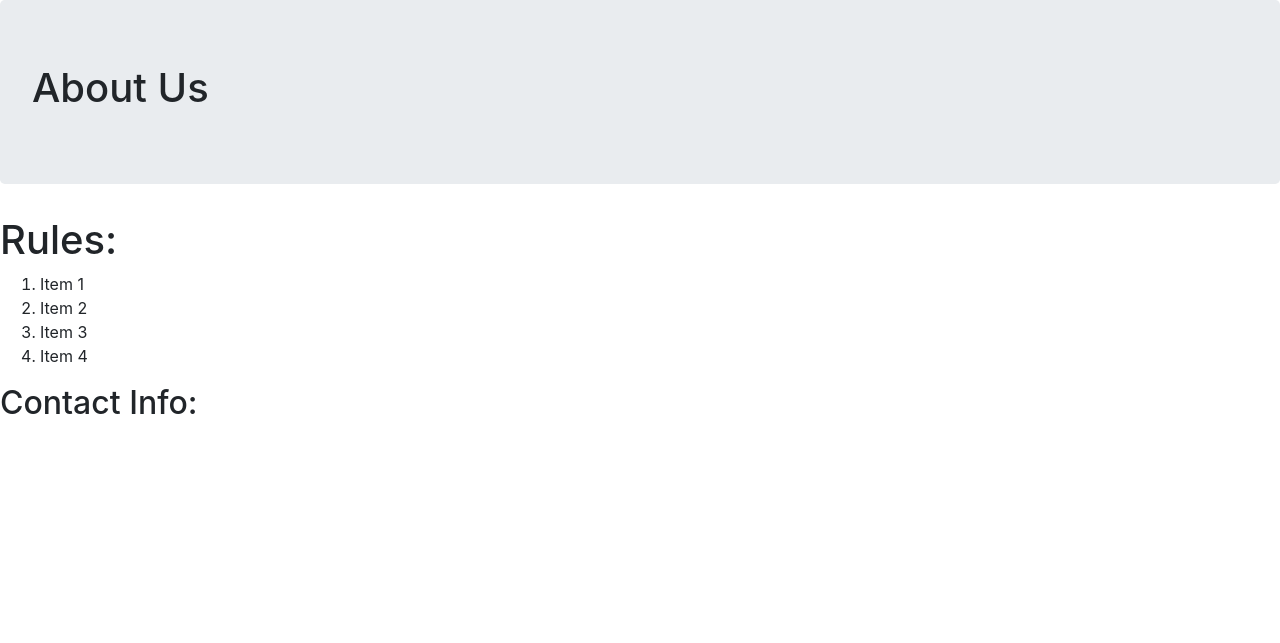
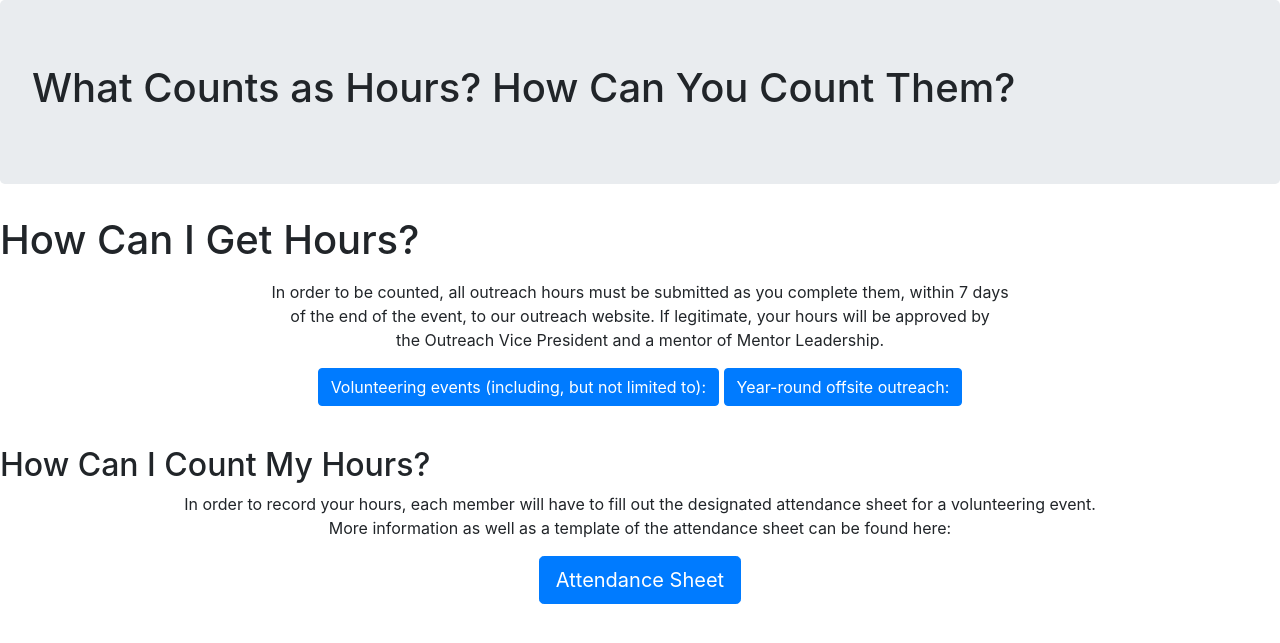
Before and after one commit to Vishwa-Muthuraman/team75_sample_site, a Flask app: page /about_us in a window 1280 px wide. Shown: the part 56-699 px from the top of the page. Run offline with Flask 2, Linux system fonts and the light colour scheme; some libraries are stand-ins or nearby versions.

Commit message:
Worked on About Us Page

```diff
--- a/templates/about_us.html
+++ b/templates/about_us.html
@@ -2,24 +2,85 @@
 {% block content %}
 
 <div class="jumbotron">
-    <h1>About Us</h1>
+    <h1>What Counts as Hours? How Can You Count Them?</h1>
 </div>
 
 <div>
-    <h1>Rules:</h1>
-    <ol>
-        <li>Item 1</li>
-        <li>Item 2</li>
-        <li>Item 3</li>
-        <li>Item 4</li>
-    </ol>
+    <h1>How Can I Get Hours?</h1>
+    <p><center>
+        In order to be counted, all outreach hours must be submitted as you complete them, within 7 days<br>
+        of the end of the event, to our outreach website. If legitimate, your hours will be approved by<br>
+        the Outreach Vice President and a mentor of Mentor Leadership.
+    </center></p>
 
+        <center><p>
+            <button class="btn btn-primary" type="button" data-toggle="collapse" data-target="#volunteering" aria-expanded="false" aria-controls="collapseExample">
+            Volunteering events (including, but not limited to):
+            </button>
+            <button class="btn btn-primary" type="button" data-toggle="collapse" data-target="#offsiteOutreach" aria-expanded="false" aria-controls="collapseExample">
+            Year-round offsite outreach:
+            </button>
+        </center></p>
+
+        <div class = collapse id = "volunteering"><div class="card card-body">
+            <p><center>
+                The following volunteering events, which are subject to change, are those we attend year-round.<br>
+                Listed next to each event is its approximate month, the potential number of hours you can earn<br>
+                for your volunteering, and the approximate number of students who will be chosen to volunteer.<br>
+                Please keep in mind that each event may span more than one day.
+            </center></p>
+                <ol>
+                    <li>Feed my Starving Children (January, 3 hours, 7 students)</li>
+                    <li>ARIS STEM Summit (February, 4 hours, 11 students)</li>
+                    <li>Triangle School Science Fair (February, 3 hours, 15 students)</li>
+                    <li>Woods Road School Science Fair (March, 2 hours, 10 students)</li>
+                    <li>HES Science Fair (March, 2 hours, 10 students)</li>
+                    <li>Amsterdam School Science Fair (April, 3 hours, 10 students)</li>
+                    <li>Relay for Life (April, 3+ hours, 7 students) </li>
+                    <li>Take Your Child To Work Day (April, 7 hours, 8 students) </li>
+                    <li>Exploration Fair (June, 4 hours, 20 students) </li>
+                    <li>Summer Enrichment (June; over 10 days, 3 hours/day, 10 students)</li>
+                    <li>4H Fair (August; over 3 days, 3 hours/day, 8 students/day)</li>
+                    <li>Rotary Fair (August; over 5 days, 5 hours/day, 10 students/day)</li>
+                    <li>Steeplechase Run (September, 5 hours, 5 students) </li>
+                    <li>Barnes and Noble (Nov-Dec; over 4 events, 5 hours/event, 3 students)</li>
+                </ol>
+            </div>
+        </div>
+
+        <div class = collapse id = "offsiteOutreach"><div class="card card-body">
+            <p><center>
+                This list contains the number of hours you can earn for outreach that is non-event volunteering.<br>
+                Each hour count next to the outreach is the exact number of hours you will earn for completing<br>
+                the task (no more, no less). Your work must be placed into the respective folder in the team<br>
+                drive for Executive Leadership to approve.
+            </center></p>
+                <ol>
+                    <li>Virtual mentoring writing one script (1 hour)</li>
+                    <li>Virtual mentoring filming one video (1.5 hours)</li>
+                    <li>WISE-in-a-Box video writing one script (1 hour)</li>
+                    <li>WISE-in-a-Box filming one video (1.5 hours)</li>
+                    <li>BoroBlast referee kit building (5 hours)</li>
+                    <li>Mentoring a FIRST team (may vary; hours must be approved by the Team Coach)</li>
+                    <li>Other outreach planning (may vary; hours will be set by the lead and Outreach Vice President)</li>
+                    <li> BoroBlast referee attending FLL events for training (may vary; hours must be approved by Adult Lead of BoroBlast Referees)</li>
+                </ol>
+            </div>
+        </div>
 </div>
 
-
+<br>
 <div>
-
-    <h2>Contact Info:</h2>
+    <h2>How Can I Count My Hours?</h2>
+    <center>
+    <p>
+        In order to record your hours, each member will have to fill out the designated attendance sheet for a volunteering event.
+        <br>More information as well as a template of the attendance sheet can be found here:
+    </p>
+    <a class="btn btn-primary btn-lg" href=https://docs.google.com/document/d/1nt5HYFtKPItSk2XPqo7jYOJvuOrfVBpuaxDOBGp5vis/edit?usp=sharing role="button">
+        Attendance Sheet
+    </a>
+    </center>
 </div>
 
 
```
